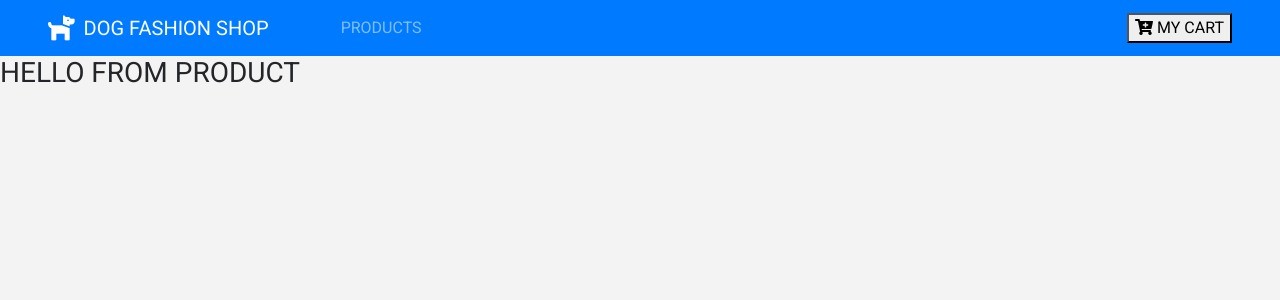
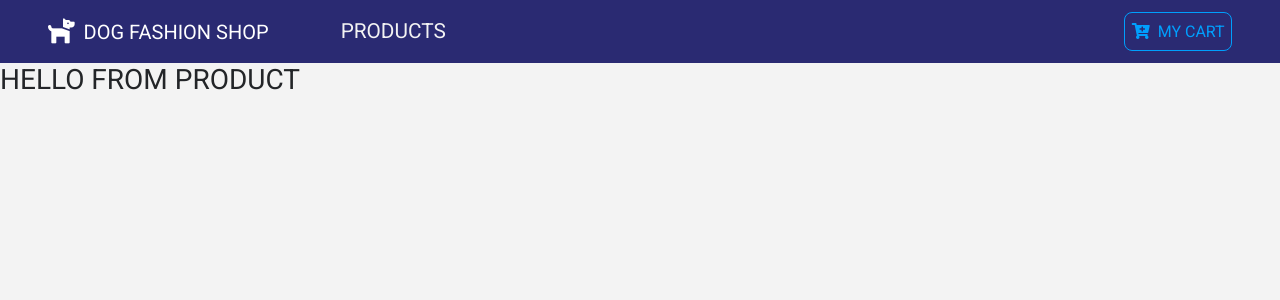
Before and after one commit to EdgardoDev/dog-fashion-shop, a React (Create React App) app: page / in a window 1280 px wide. Shown: the top 300 px of the page. Built offline with nearby package versions, Linux system fonts and the light colour scheme.

Commit message:
Added last styling touches to the navbar

```diff
--- a/package.json
+++ b/package.json
@@ -7,7 +7,8 @@
     "react": "^16.7.0",
     "react-dom": "^16.7.0",
     "react-router-dom": "^4.3.1",
-    "react-scripts": "2.1.3"
+    "react-scripts": "2.1.3",
+    "styled-components": "^4.1.3"
   },
   "scripts": {
     "start": "react-scripts start",
--- /dev/null
+++ b/src/components/Button.js
@@ -0,0 +1,18 @@
+import styled from 'styled-components';
+
+export const ButtonContainer = styled.button`
+  background: transparent;
+  border: 0.1rem solid var(--lightBlue);
+  padding: 0.4rem;
+  border-radius: 0.5rem;
+  color: var(--lightBlue);
+  cursor: pointer;
+  transition: all 0.5s ease-in-out;
+  &:hover {
+    background: var(--lightBlue);
+    color: var(--mainBlue);
+  }
+  &:focus {
+    outline: none;
+  }
+`;
--- a/src/components/Navbar.js
+++ b/src/components/Navbar.js
@@ -1,29 +1,44 @@
 import React, { Component } from 'react';
 import { Link } from 'react-router-dom';
+import styled from 'styled-components';
+import { ButtonContainer } from './Button';
 
 export default class Nabvar extends Component {
   render() {
-    return <nav className="navbar navbar-expand-sm bg-primary navbar-dark px-sm-5">
+    return (
+      <NavWrapper className="navbar navbar-expand-sm navbar-dark px-sm-5">
         <Link to="/">
-        <a className="navbar-brand" href="/">
+          <a className="navbar-brand" href="/">
             <i class="fas fa-dog fa-lg mr-1" /> DOG FASHION SHOP
           </a>
         </Link>
 
         <ul className="navbar-nav align-items-center">
           <li className="nav-item ml-5">
-          <Link to="/" className="nav-link">
-            PRODUCTS
-          </Link>
+            <Link to="/" className="nav-link">
+              PRODUCTS
+            </Link>
           </li>
         </ul>
 
         <Link to="/cart" className="ml-auto">
-          <button>
-            <i className="fas fa-cart-plus mr-1" />
+          <ButtonContainer>
+            <span className="mr-2">
+              <i className="fas fa-cart-plus" />
+            </span>
             MY CART
-          </button>
+          </ButtonContainer>
         </Link>
-      </nav>;
+      </NavWrapper>
+    );
   }
 }
+
+const NavWrapper = styled.nav`
+  background: var(--mainBlue);
+  .nav-link {
+    color: var(--mainWhite)!important;
+    font-size: 1.3rem;
+
+  }
+`
```
Also changed, not shown: 1 other file (tests, documents, lock files or other folders).
